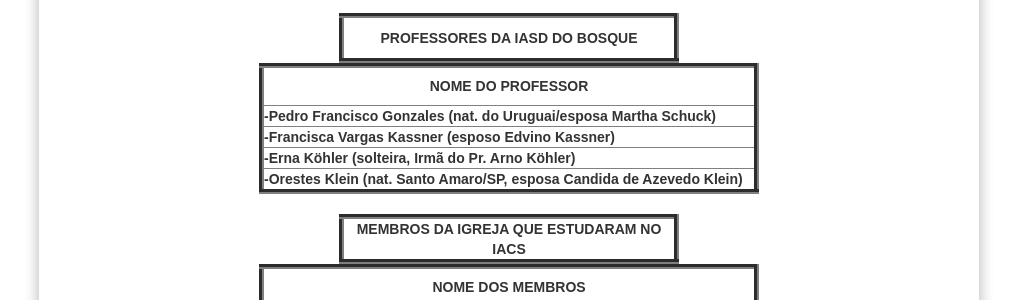
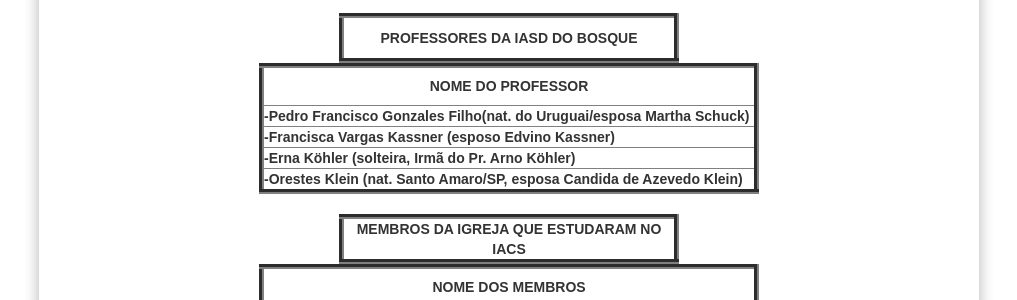
Before and after one commit to claudiovargas1955/claudiovargas1955.github.io, a Jekyll site: the page built from _pages/ensino-da-iasd-bosque.html, in a window 1280 px wide and 900 px high, scrolled down 906 px. Shown: the part 152-452 px from the top of the window, without its empty margins (131-1148 px from the left). Built offline with Jekyll 4.4.1, drawn with Linux system fonts in a browser that asks for light colours; some web fonts are replaced.

Commit message:
Update ensino-da-iasd-bosque.html

```diff
--- a/_pages/ensino-da-iasd-bosque.html
+++ b/_pages/ensino-da-iasd-bosque.html
@@ -156,7 +156,7 @@
         </tr>
 
          <tr>
-           <td align="left" width="300px"><b>-Pedro Francisco Gonzales (nat. do Uruguai/esposa Martha Schuck)</b></td>
+           <td align="left" width="300px"><b>-Pedro Francisco Gonzales Filho(nat. do Uruguai/esposa Martha Schuck)</b></td>
 
         </tr>
 
```
